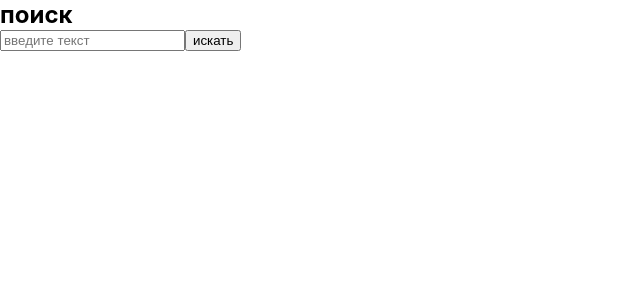
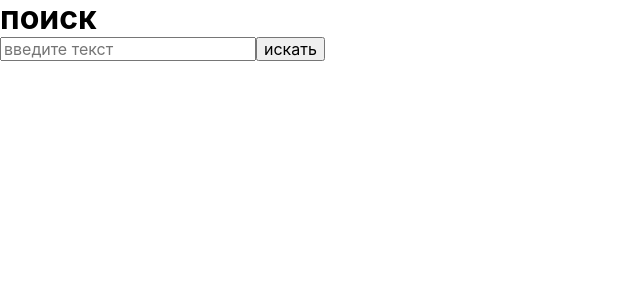
Before and after one commit to proehavshiy/Lyubimovka-search, a React (Create React App) app: page / in a window 1280 px wide. Shown: the top 300 px of the page, without its empty margins (0-640 px from the left). Built offline with nearby package versions, Linux system fonts and the light colour scheme.

Commit message:
feat: scss added

```diff
--- a/src/index.css
+++ b/src/index.css
@@ -1,41 +1 @@
-body {
-  margin: 0;
-  font-family: -apple-system, BlinkMacSystemFont, 'Segoe UI', 'Roboto', 'Oxygen',
-    'Ubuntu', 'Cantarell', 'Fira Sans', 'Droid Sans', 'Helvetica Neue',
-    sans-serif;
-  -webkit-font-smoothing: antialiased;
-  -moz-osx-font-smoothing: grayscale;
-}
-
-code {
-  font-family: source-code-pro, Menlo, Monaco, Consolas, 'Courier New',
-    monospace;
-}
-
-ul, p, h1, h2 {
-  margin: 0;
-  padding: 0;
-  list-style: none;
-}
-
-.container {
-  display: grid;
-  grid-template-columns: repeat(2, 1fr);
-  grid-template-rows: repeat(2, 1fr);
-  grid-template-areas:
-  "search ."
-  "cards alphabet";
-}
-
-.block__search {
-  grid-area: search;
-  width: 100%;
-}
-
-.block__cards {
-  grid-area: cards;
-}
-
-.block__alphabet {
-  grid-area: alphabet;
-}
+@import './styles/style.css';
--- /dev/null
+++ b/src/styles/index.scss
@@ -0,0 +1,3 @@
+@import  '../vendor/normalize.css', 'style'
+
+// sass src/styles/index.scss src/styles/style.css
--- /dev/null
+++ b/src/styles/style.css
@@ -0,0 +1,47 @@
+@import '../vendor/normalize.css';
+.text {
+  color: rebeccapurple;
+}
+
+.text {
+  font-size: 72px;
+}
+
+body {
+  margin: 0;
+  font-family: -apple-system, BlinkMacSystemFont, "Segoe UI", "Roboto", "Oxygen", "Ubuntu", "Cantarell", "Fira Sans", "Droid Sans", "Helvetica Neue", sans-serif;
+  -webkit-font-smoothing: antialiased;
+  -moz-osx-font-smoothing: grayscale;
+}
+
+code {
+  font-family: source-code-pro, Menlo, Monaco, Consolas, "Courier New", monospace;
+}
+
+ul, p, h1, h2 {
+  margin: 0;
+  padding: 0;
+  list-style: none;
+}
+
+.container {
+  display: grid;
+  grid-template-columns: repeat(2, 1fr);
+  grid-template-rows: repeat(2, 1fr);
+  grid-template-areas: "search ." "cards alphabet";
+}
+
+.block__search {
+  grid-area: search;
+  width: 100%;
+}
+
+.block__cards {
+  grid-area: cards;
+}
+
+.block__alphabet {
+  grid-area: alphabet;
+}
+
+/*# sourceMappingURL=style.css.map */
--- /dev/null
+++ b/src/styles/style.scss
@@ -0,0 +1,52 @@
+.text {
+  color: rebeccapurple;
+}
+
+$base-size: 72px;
+
+.text {
+  font-size: $base-size;
+}
+
+
+body {
+  margin: 0;
+  font-family: -apple-system, BlinkMacSystemFont, 'Segoe UI', 'Roboto', 'Oxygen',
+    'Ubuntu', 'Cantarell', 'Fira Sans', 'Droid Sans', 'Helvetica Neue',
+    sans-serif;
+  -webkit-font-smoothing: antialiased;
+  -moz-osx-font-smoothing: grayscale;
+}
+
+code {
+  font-family: source-code-pro, Menlo, Monaco, Consolas, 'Courier New',
+    monospace;
+}
+
+ul, p, h1, h2 {
+  margin: 0;
+  padding: 0;
+  list-style: none;
+}
+
+.container {
+  display: grid;
+  grid-template-columns: repeat(2, 1fr);
+  grid-template-rows: repeat(2, 1fr);
+  grid-template-areas:
+  "search ."
+  "cards alphabet";
+}
+
+.block__search {
+  grid-area: search;
+  width: 100%;
+}
+
+.block__cards {
+  grid-area: cards;
+}
+
+.block__alphabet {
+  grid-area: alphabet;
+}
```
Also changed, not shown: package.json (line endings or trailing spaces), src/vendor/normalize.css (added), 2 other files (tests, documents, lock files or other folders).
